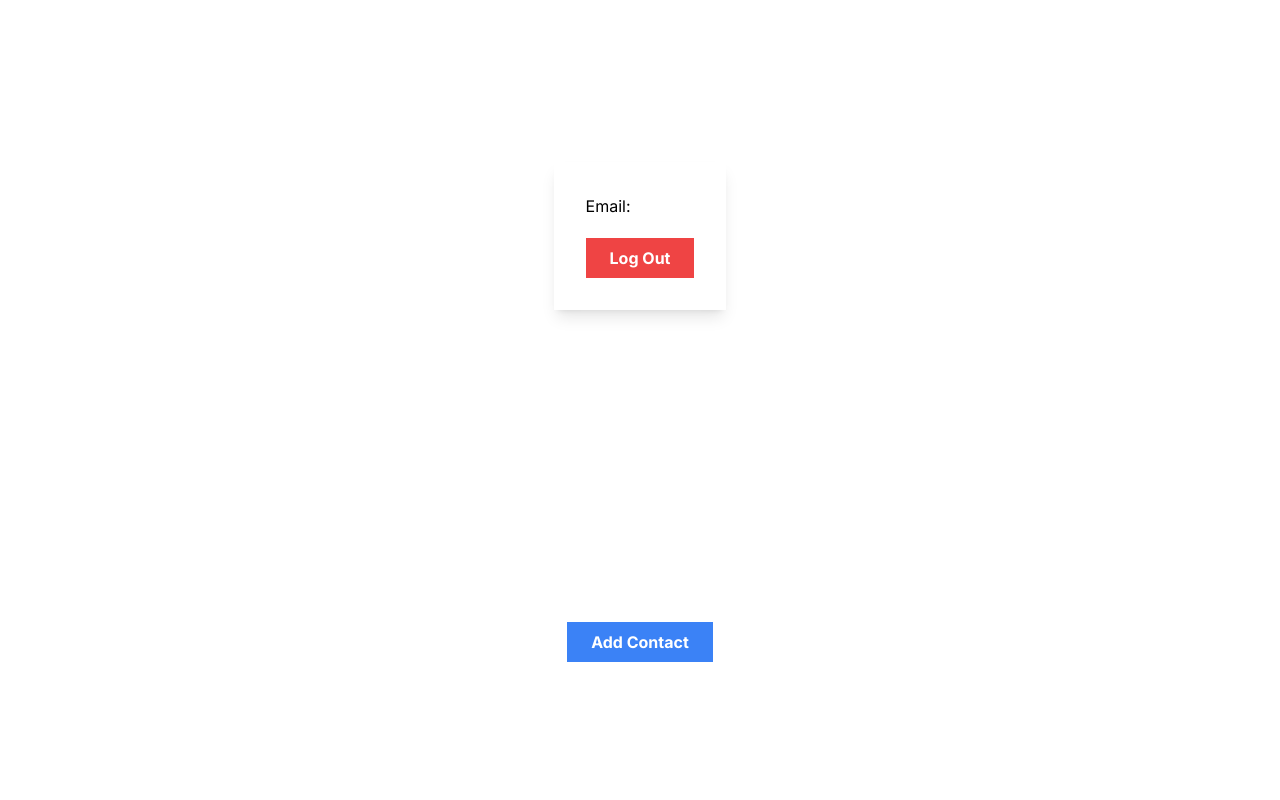
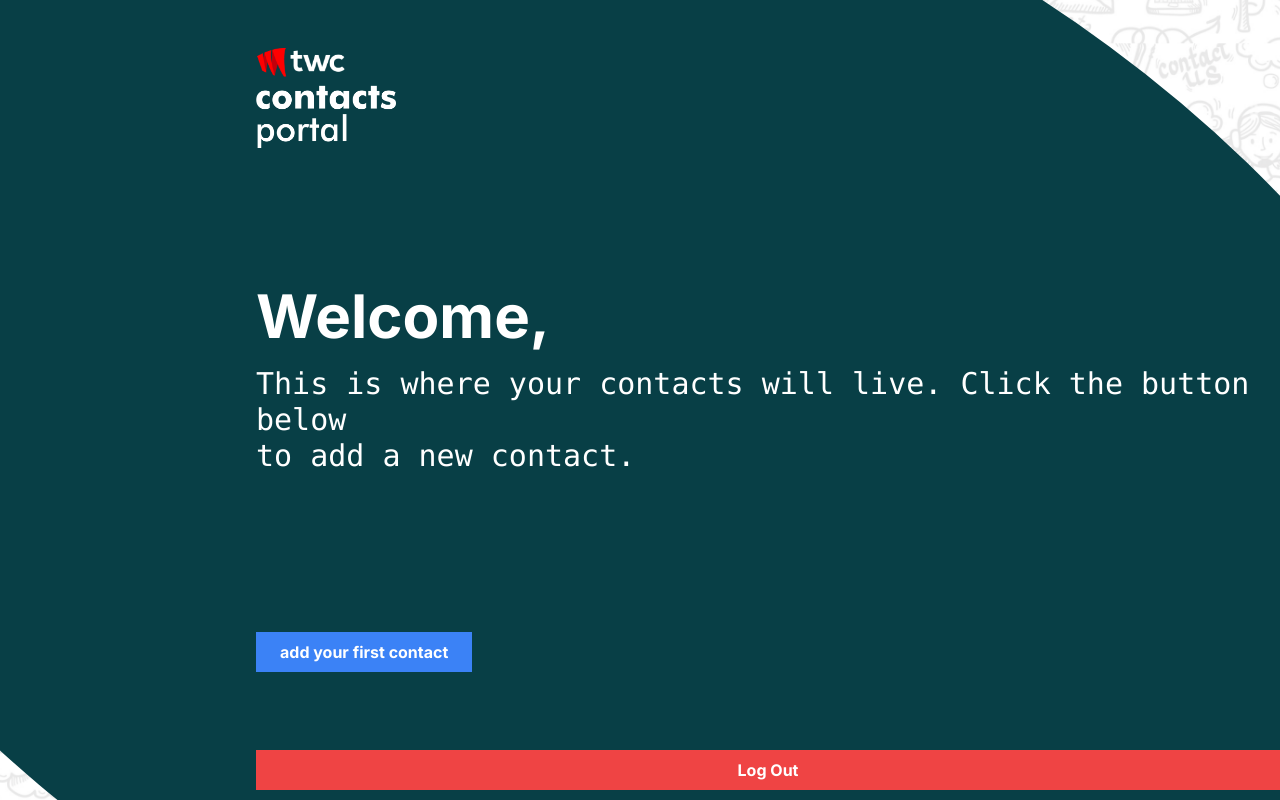
Before and after one commit to IT21284816/Next-js_Project, a Next.js app: page /dashboard in a window 1280 px wide. Built offline with nearby package versions, Linux system fonts and the light colour scheme; no server answers.

Commit message:
initial commit

```diff
--- a/components/UserInfo.jsx
+++ b/components/UserInfo.jsx
@@ -9,23 +9,55 @@ export default function UserInfo() {
   const { data: session } = useSession();
 
   return (
-    <div className="grid place-items-center h-screen">
-      <div className="shadow-lg p-8 bg-zince-300/10 flex flex-col gap-2 my-6">
+    <div className="flex h-screen">
+      <div className="relative overflow-hidden w-full h-full" style={{ backgroundImage: 'url("/image.png")', backgroundSize: '50%', backgroundPosition: 'center' }}>
+        <div style={{ position: 'absolute', top: '100%', left: '20%', rotate:'25.63deg', transform: 'translate(-50%, -50%)', width: '150%', height: '150%', borderRadius: '50%', backgroundColor: '#083F46', opacity: '1.0', pointerEvents: 'none' }}></div>
+
+        <div className="relative z-10">
+          {/* Content for the left half */}
+
+            <div className="ml-[20%] mt-12">
+            <img src="/logo2.png" alt="twc logo" className="w-[90px] mb-2 " />
+            <img src="/contacts portal.png" alt="contact" className="w-[140px]" />
+            </div>
+
+
+          <div className="grid h-screen justify-start items-center ml-[20%]">
+
+          <div className=" text-white mt-10" >
+        <h1 className="text-6xl font-bold my-5 ">Welcome,</h1>
+
+        <div className="text-3xl font-medium mb-auto font-mono">
+        <p>This is where your contacts will live. Click the button below</p>
+        <p>to add a new contact.</p>
+        </div>
+        </div>
+
+        <Link href="/addContact">
+        <button className="bg-blue-500 text-white font-bold px-6 py-2 mb-auto">
+        add your first contact
+        </button>
+      </Link>
+
+      <button
+          onClick={() => signOut()}
+          className="bg-red-500 text-white font-bold px-6 py-2 mb-auto"
+        >
+          Log Out
+        </button>
+
+
+
+      {/* <div className="text-white">
         <div>
           Email: <span className="font-bold">{session?.user?.email}</span>
         </div>
-        <button
-          onClick={() => signOut()}
-          className="bg-red-500 text-white font-bold px-6 py-2 mt-3"
-        >
-          Log Out
-        </button>
+
+      </div> */}
+    </div>
+
+        </div>
       </div>
-      <Link href="/addContact">
-        <button className="bg-blue-500 text-white font-bold px-6 py-2 mt-3">
-          Add Contact
-        </button>
-      </Link>
     </div>
   );
 }
```
Also changed, not shown: public/Logo2.png (added), public/contacts portal.png (added).
